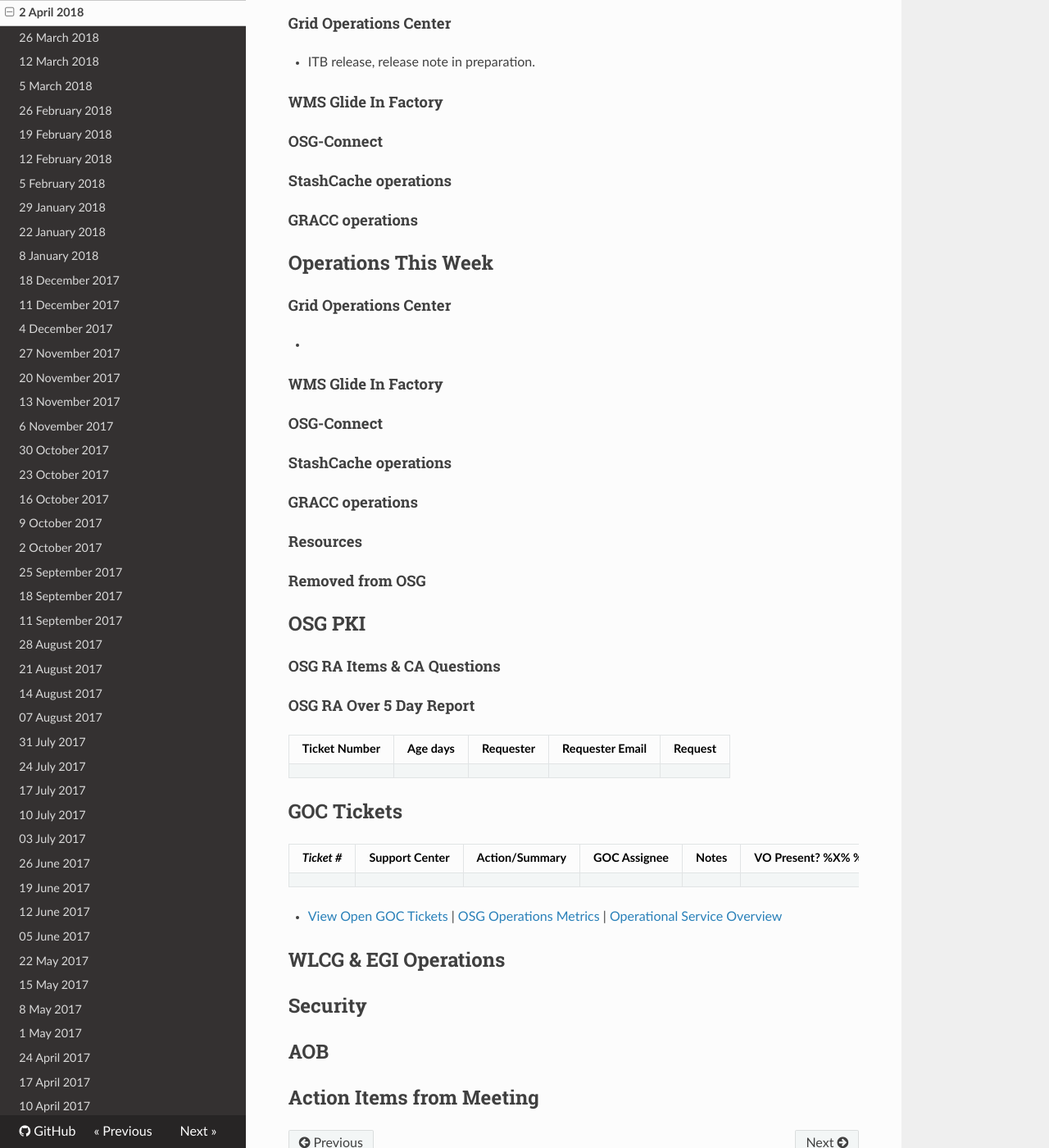
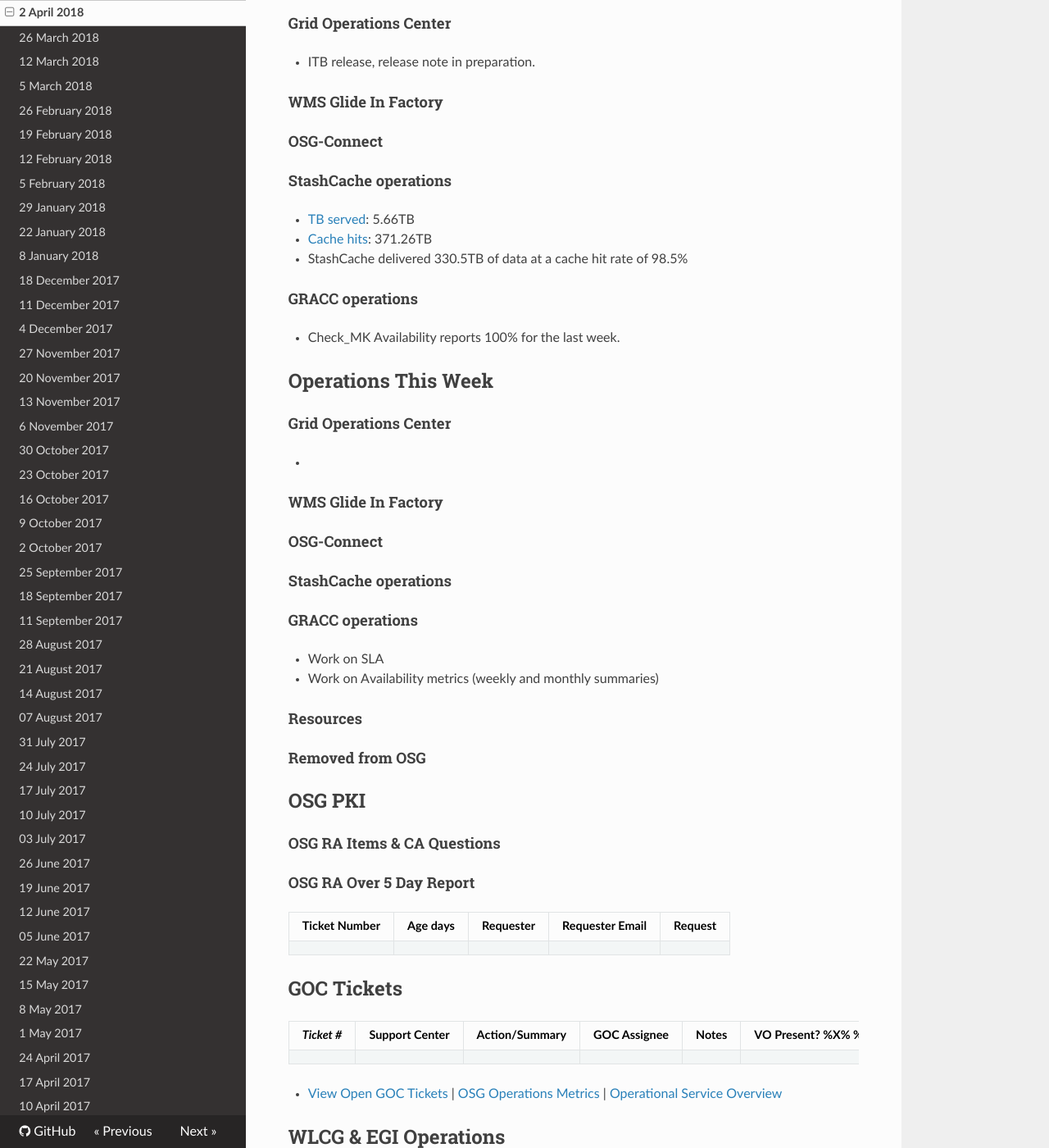
Before and after one commit to osg-htc/operations, an MkDocs documentation site: the page built from docs/WeeklyMinutes/02Apr2018.md, in a window 1280 px wide and 1400 px high, scrolled down 707 px. Shown: the whole window at 82% size. Built offline with MkDocs 1.6.1, drawn with Linux system fonts in a browser that asks for light colours; nearby versions of some CDN libraries; old or Windows-style settings are respelled for this version of MkDocs.

Commit message:
Update 02Apr2018.md
StashCache and GRACC update

```diff
--- a/docs/WeeklyMinutes/02Apr2018.md
+++ b/docs/WeeklyMinutes/02Apr2018.md
@@ -27,8 +27,12 @@
 #### OSG-Connect
 
 #### StashCache operations
+   * [TB served](http://tinyurl.com/ydaereyo): 5.66TB
+   * [Cache hits](http://tinyurl.com/ydaereyo): 371.26TB
+   * StashCache delivered 330.5TB of data at a cache hit rate of 98.5%
 
 ####  GRACC operations
+   * Check_MK Availability reports 100% for the last week.
 
 ## Operations This Week
 
@@ -42,6 +46,8 @@
 #### StashCache operations
 
 #### GRACC operations
+   * Work on SLA
+   * Work on Availability metrics (weekly and monthly summaries)
 
 #### Resources
 
```
